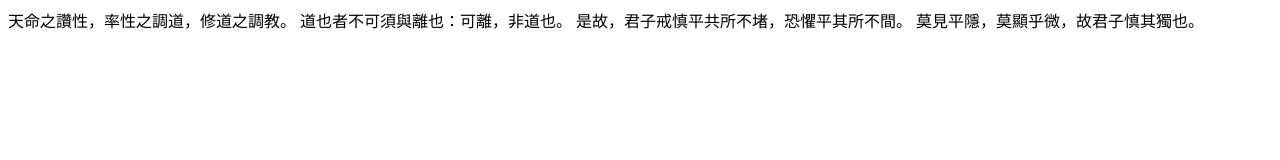
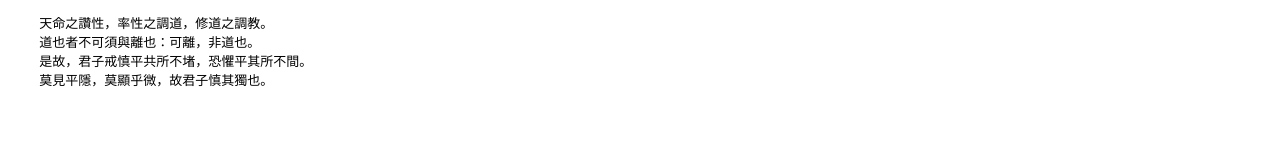
Before and after one commit to emziehery/emziehery.github.io, a plain HTML site: page exercise2.html in a window 1280 px wide. Drawn offline with Linux system fonts and the light colour scheme.

Commit message:
Update exercise2.html

```diff
--- a/exercise2.html
+++ b/exercise2.html
@@ -1,10 +1,10 @@
 <!doctype html>
  <body>
-  <div>
+  <pre>
     天命之讚性，率性之調道，修道之調教。
     道也者不可須與離也：可離，非道也。
     是故，君子戒慎平共所不堵，恐懼平其所不間。
     莫見平隱，莫顯乎微，故君子慎其獨也。
-  </div>
+  </pre>
  </body>
 </html>
```
